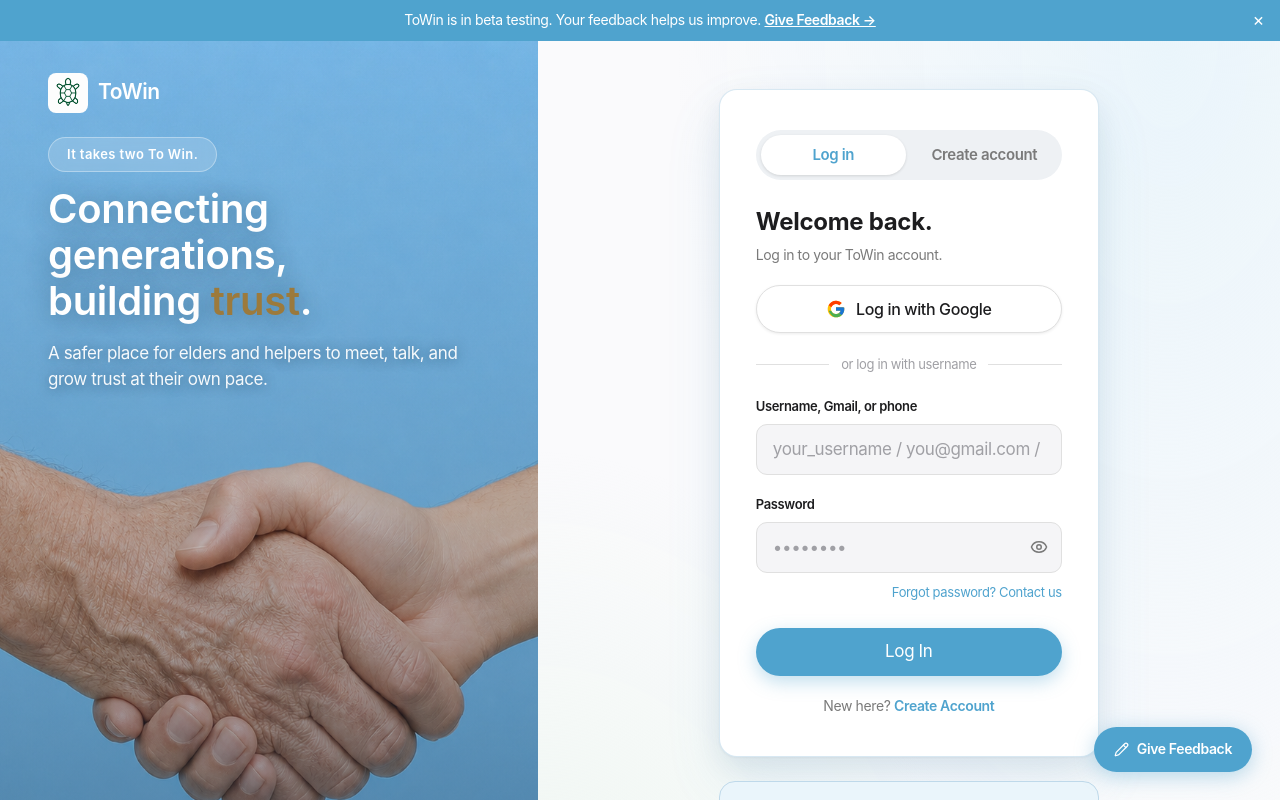
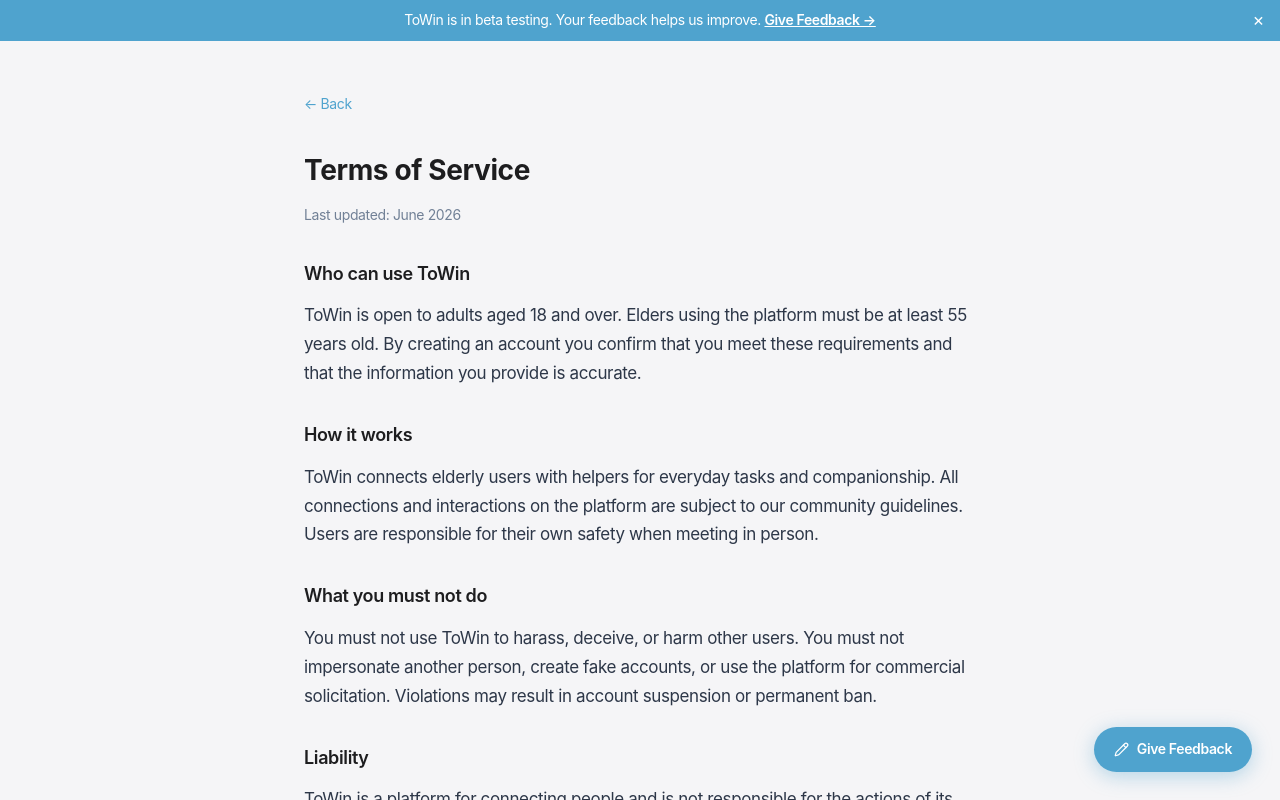
Before and after one commit to Harsha-anbu-g/Towin, a React (Vite) app in the folder frontend/: page /terms in a window 1280 px wide. Before the commit this address led to /login. Built offline with nearby package versions, Linux system fonts and the light colour scheme; no server answers.

Commit message:
security(M2/M3): add standalone /privacy and /terms pages with real legal content

```diff
--- a/frontend/src/App.jsx
+++ b/frontend/src/App.jsx
@@ -24,6 +24,8 @@ import Feedback from './pages/Feedback';
 import Guide from './pages/Guide';
 import OAuthCallback from './pages/OAuthCallback';
 import FinishSetup from './pages/FinishSetup';
+import Privacy from './pages/Privacy';
+import Terms from './pages/Terms';
 
 function BfCacheGuard() {
   const { user, logout } = useAuth();
@@ -111,6 +113,8 @@ function App() {
             <Route path="/trust" element={<PrivateRoute><Trust /></PrivateRoute>} />
             <Route path="/user/:id" element={<PrivateRoute><UserProfile /></PrivateRoute>} />
             <Route path="/admin" element={<AdminRoute><Admin /></AdminRoute>} />
+            <Route path="/privacy" element={<Privacy />} />
+            <Route path="/terms" element={<Terms />} />
             <Route path="*" element={<Navigate to="/login" replace />} />
           </Routes>
           </div>
--- /dev/null
+++ b/frontend/src/pages/Privacy.jsx
@@ -0,0 +1,42 @@
+import { useNavigate } from 'react-router-dom';
+
+export default function Privacy() {
+  const navigate = useNavigate();
+  return (
+    <div style={{ maxWidth: 720, margin: '0 auto', padding: '48px 24px', fontFamily: 'inherit', color: '#2d3748', lineHeight: 1.7 }}>
+      <button
+        onClick={() => navigate(-1)}
+        style={{ background: 'none', border: 'none', color: '#4FA3CE', cursor: 'pointer', fontSize: 14, marginBottom: 32, padding: 0 }}
+      >
+        ← Back
+      </button>
+      <h1 style={{ fontSize: 28, fontWeight: 700, marginBottom: 8 }}>Privacy Policy</h1>
+      <p style={{ color: '#718096', fontSize: 14, marginBottom: 32 }}>Last updated: June 2026</p>
+
+      <section style={{ marginBottom: 32 }}>
+        <h2 style={{ fontSize: 18, fontWeight: 600, marginBottom: 12 }}>What we collect</h2>
+        <p>ToWin collects the information you provide when you create an account (username, date of birth, role), information you add to your profile (name, bio, photo, phone number), and messages you exchange with other users. We also collect your device's approximate location when you choose to share it.</p>
+      </section>
+
+      <section style={{ marginBottom: 32 }}>
+        <h2 style={{ fontSize: 18, fontWeight: 600, marginBottom: 12 }}>How we use your data</h2>
+        <p>Your data is used to connect elders with helpers, calculate your trust score, send emergency alerts to your nominated contacts, and improve the platform. We do not sell your data to third parties.</p>
+      </section>
+
+      <section style={{ marginBottom: 32 }}>
+        <h2 style={{ fontSize: 18, fontWeight: 600, marginBottom: 12 }}>Your rights</h2>
+        <p>You have the right to access, correct, or request deletion of your personal data. You can update your profile at any time from the app. To request a full export of your data or account deletion, email <a href="mailto:privacy@towin.app" style={{ color: '#4FA3CE' }}>privacy@towin.app</a>.</p>
+      </section>
+
+      <section style={{ marginBottom: 32 }}>
+        <h2 style={{ fontSize: 18, fontWeight: 600, marginBottom: 12 }}>Data storage</h2>
+        <p>Your data is stored on servers in the United States. Profile photos and identity documents are stored in Amazon S3. We retain your data for as long as your account is active. If you delete your account, all personal data is removed within 30 days.</p>
+      </section>
+
+      <section style={{ marginBottom: 32 }}>
+        <h2 style={{ fontSize: 18, fontWeight: 600, marginBottom: 12 }}>Contact</h2>
+        <p>For privacy questions or data requests, contact us at <a href="mailto:privacy@towin.app" style={{ color: '#4FA3CE' }}>privacy@towin.app</a>.</p>
+      </section>
+    </div>
+  );
+}
--- /dev/null
+++ b/frontend/src/pages/Terms.jsx
@@ -0,0 +1,42 @@
+import { useNavigate } from 'react-router-dom';
+
+export default function Terms() {
+  const navigate = useNavigate();
+  return (
+    <div style={{ maxWidth: 720, margin: '0 auto', padding: '48px 24px', fontFamily: 'inherit', color: '#2d3748', lineHeight: 1.7 }}>
+      <button
+        onClick={() => navigate(-1)}
+        style={{ background: 'none', border: 'none', color: '#4FA3CE', cursor: 'pointer', fontSize: 14, marginBottom: 32, padding: 0 }}
+      >
+        ← Back
+      </button>
+      <h1 style={{ fontSize: 28, fontWeight: 700, marginBottom: 8 }}>Terms of Service</h1>
+      <p style={{ color: '#718096', fontSize: 14, marginBottom: 32 }}>Last updated: June 2026</p>
+
+      <section style={{ marginBottom: 32 }}>
+        <h2 style={{ fontSize: 18, fontWeight: 600, marginBottom: 12 }}>Who can use ToWin</h2>
+        <p>ToWin is open to adults aged 18 and over. Elders using the platform must be at least 55 years old. By creating an account you confirm that you meet these requirements and that the information you provide is accurate.</p>
+      </section>
+
+      <section style={{ marginBottom: 32 }}>
+        <h2 style={{ fontSize: 18, fontWeight: 600, marginBottom: 12 }}>How it works</h2>
+        <p>ToWin connects elderly users with helpers for everyday tasks and companionship. All connections and interactions on the platform are subject to our community guidelines. Users are responsible for their own safety when meeting in person.</p>
+      </section>
+
+      <section style={{ marginBottom: 32 }}>
+        <h2 style={{ fontSize: 18, fontWeight: 600, marginBottom: 12 }}>What you must not do</h2>
+        <p>You must not use ToWin to harass, deceive, or harm other users. You must not impersonate another person, create fake accounts, or use the platform for commercial solicitation. Violations may result in account suspension or permanent ban.</p>
+      </section>
+
+      <section style={{ marginBottom: 32 }}>
+        <h2 style={{ fontSize: 18, fontWeight: 600, marginBottom: 12 }}>Liability</h2>
+        <p>ToWin is a platform for connecting people and is not responsible for the actions of its users. We do not guarantee the accuracy of any user-provided information. Use of the platform is at your own risk.</p>
+      </section>
+
+      <section style={{ marginBottom: 32 }}>
+        <h2 style={{ fontSize: 18, fontWeight: 600, marginBottom: 12 }}>Contact</h2>
+        <p>Questions about these terms? Email <a href="mailto:support@towin.app" style={{ color: '#4FA3CE' }}>support@towin.app</a>.</p>
+      </section>
+    </div>
+  );
+}
```
